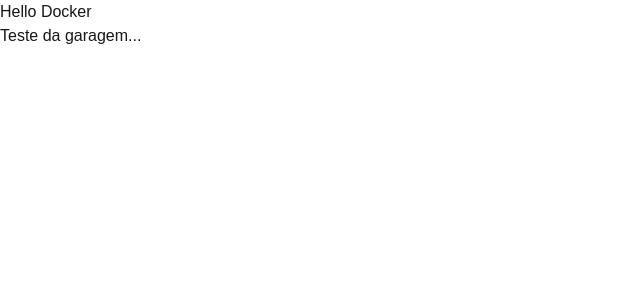
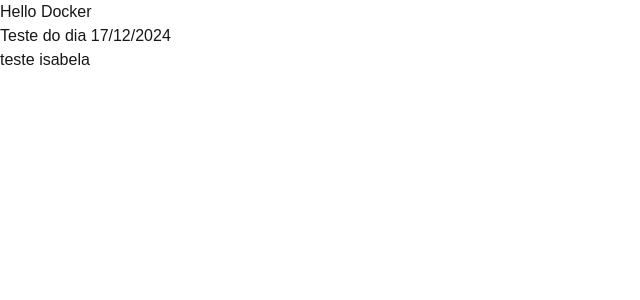
Before and after one commit to rafael-p-s/next-docker, a Next.js app: page / in a window 1280 px wide. Shown: the top 300 px of the page, without its empty margins (0-640 px from the left). Built offline with nearby package versions, Linux system fonts and the light colour scheme.

Commit message:
test commit --isabela

```diff
--- a/src/app/page.tsx
+++ b/src/app/page.tsx
@@ -2,7 +2,8 @@
   return (
     <div className="h-screen flex flex-col justify-center items-center ">
       <h1 className="font-extralight">Hello Docker</h1>
-      <p>Teste da garagem...</p>
+      <p>Teste do dia 17/12/2024</p>
+      <h3>teste isabela</h3>
     </div>
   );
 }
```
